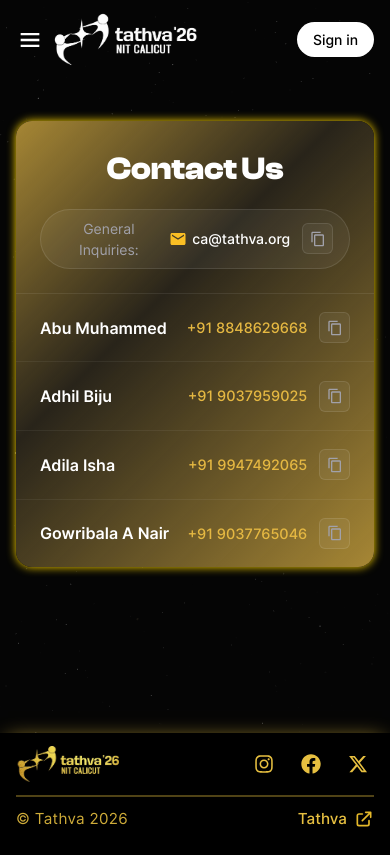
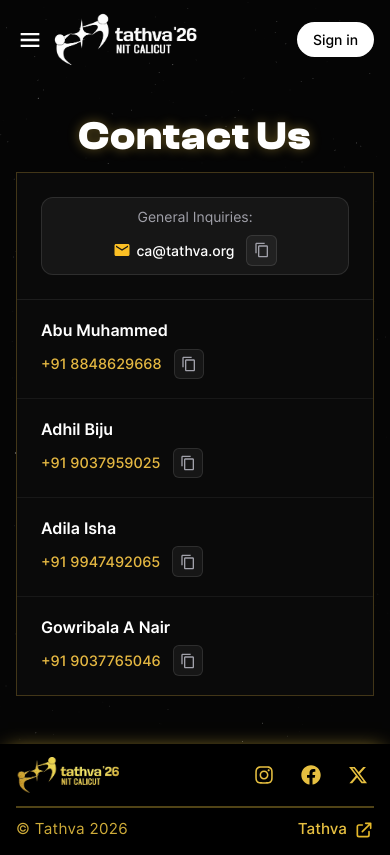
Before and after one commit to ItsThareesh/ca-frontend, a Next.js app: page /contact in a window 390 px wide. Built offline with nearby package versions, Linux system fonts and the light colour scheme.

Commit message:
fixed responsiveness and contact page layout

```diff
--- a/components/contact/ContactUs.js
+++ b/components/contact/ContactUs.js
@@ -23,13 +23,11 @@ export default function ContactUs() {
 		<section className='w-full py-8 px-4 sm:px-6 relative z-10'>
 			{/* Changed max-w-xl to max-w-3xl for a wider, better laptop view */}
 			<div className='max-w-3xl mx-auto'>
+				<h1 className={styles.pageTitle}>Contact Us</h1>
 
 				<div className={styles.contactCard}>
-          <div className={styles.cardGlow} />
-
 					{/* Header */}
 					<div className={styles.cardHeader}>
-            <h2 className={styles.cardTitle}>Contact Us</h2>
 						<div className={styles.generalInquiry}>
 							<span className={styles.inquiryLabel}>General Inquiries:</span>
 
@@ -44,10 +42,13 @@ export default function ContactUs() {
 									title='Copy email'
 									aria-label='Copy email to clipboard'
 								>
-                  {copiedId === 'email' ? <MdCheck className="text-green-500" /> : <MdContentCopy />}
+									{copiedId === 'email' ? (
+										<MdCheck className='text-green-500' />
+									) : (
+										<MdContentCopy />
+									)}
 								</button>
 							</div>
-
 						</div>
 					</div>
 
@@ -55,10 +56,7 @@ export default function ContactUs() {
 					<div className={styles.contactList}>
 						{contacts.map((contact, index) => (
 							<div key={contact.name} className={styles.contactItem}>
-
-                <h3 className={styles.contactName}>
-                  {contact.name}
-                </h3>
+								<h3 className={styles.contactName}>{contact.name}</h3>
 
 								<div className={styles.contactAction}>
 									<a
@@ -73,14 +71,16 @@ export default function ContactUs() {
 										title='Copy phone number'
 										aria-label='Copy phone number to clipboard'
 									>
-                    {copiedId === index ? <MdCheck className="text-green-500" /> : <MdContentCopy />}
+										{copiedId === index ? (
+											<MdCheck className='text-green-500' />
+										) : (
+											<MdContentCopy />
+										)}
 									</button>
 								</div>
-
 							</div>
 						))}
 					</div>
-
 				</div>
 			</div>
 		</section>
--- a/components/contact/contact-us.module.css
+++ b/components/contact/contact-us.module.css
@@ -1,26 +1,38 @@
+/* Page title above the card — same style and phone sizes as the leaderboard heading */
+.pageTitle {
+	margin: 0 0 0.75rem;
+	text-align: center;
+	font-family: 'Clash Display', sans-serif;
+	font-size: clamp(1.75rem, 5vw, 5rem);
+	font-weight: 700;
+	line-height: 1.2;
+	color: #fff;
+	text-shadow: 0 0 12px rgba(230, 191, 64, 0.4);
+	letter-spacing: 0.03em;
+}
 
+@media (max-width: 768px) {
+	.pageTitle {
+		font-size: 2.75rem;
+	}
+}
+
+@media (max-width: 500px) {
+	.pageTitle {
+		font-size: 2.5rem;
+	}
+}
+
+/* Flat card in the site's black + thin-gold style (matches the login card and
+   benefits panels) — no glass blur, glow or gradient border */
 .contactCard {
 	position: relative;
-  background: rgba(24, 24, 27, 0.85);
-  backdrop-filter: blur(16px);
-  -webkit-backdrop-filter: blur(16px);
-  border-radius: 16px;
-  box-shadow: 0 0px 10px gold;
+	background: #0a0a0a;
+	border: 1px solid rgba(229, 184, 66, 0.25);
+	border-radius: 0;
 	display: flex;
 	flex-direction: column;
 	width: 100%;
-}
-
-.cardGlow {
-  position: absolute;
-  inset: 0;
-  border-radius: inherit;
-  border: 1px solid transparent;
-  background:
-    linear-gradient(rgba(24, 24, 27, 0), rgba(24, 24, 27, 0)) padding-box,
-    linear-gradient(135deg, rgba(229, 184, 66, 0.7), rgba(229, 184, 66, 0.1) 40%, rgba(229, 184, 66, 0.7)) border-box;
-  pointer-events: none;
-  z-index: 1;
 }
 
 .cardHeader {
@@ -115,13 +127,23 @@
 	opacity: 0.8;
 }
 
-
 @media (max-width: 640px) {
 	.cardHeader {
 		padding: 1.5rem;
 	}
+	/* keep the inquiry pill inside the card on narrow phones */
+	.generalInquiry {
+		flex-wrap: wrap;
+		justify-content: center;
+		max-width: 100%;
+		border-radius: 12px;
+	}
+	/* stack name over number so rows line up and never run into each other */
 	.contactItem {
 		padding: 1.15rem 1.5rem;
+		flex-direction: column;
+		align-items: flex-start;
+		gap: 0.4rem;
 	}
 	.cardTitle {
 		font-size: 2rem;
@@ -134,13 +156,11 @@
 	}
 }
 
-
 .contactAction {
 	display: flex;
 	align-items: center;
 	gap: 0.75rem;
 }
-
 
 .copyBtn {
 	display: flex;
@@ -156,14 +176,12 @@
 	transition: all 0.2s cubic-bezier(0.4, 0, 0.2, 1);
 }
 
-
 .copyBtn:hover {
 	color: #e5b842;
 	background: rgba(229, 184, 66, 0.1);
 	border-color: rgba(229, 184, 66, 0.3);
 	transform: translateY(-1px);
 }
-
 
 .copyBtn:active {
 	transform: translateY(0);
--- a/pages/contact.js
+++ b/pages/contact.js
@@ -4,12 +4,14 @@ import SpaceBackground from 'components/common/SpaceBackground'
 
 export default function Contact() {
   useEffect(() => {
-    // Remove the normal grid background while on the contact page
-    document.body.classList.add('leaderboard-page')
+    // Remove the normal grid background while on the contact page. Uses its own
+    // class — 'leaderboard-page' would also pull in the leaderboard's one-screen
+    // viewport lock (overflow: hidden), which clips this page on short screens.
+    document.body.classList.add('contact-page')
 
     // Put the normal background back when leaving the contact page
     return () => {
-      document.body.classList.remove('leaderboard-page')
+      document.body.classList.remove('contact-page')
     }
   }, [])
 
--- a/styles/global.css
+++ b/styles/global.css
@@ -15,7 +15,8 @@ body {
 	overflow-x: hidden;
 }
 
-body.leaderboard-page {
+body.leaderboard-page,
+body.contact-page {
 	background-image: none;
 }
 
```
Also changed, not shown: components/leaderboard/leaderboard.module.css (+13 -0 lines). Lines whose indentation alone changed are shown as unchanged.
